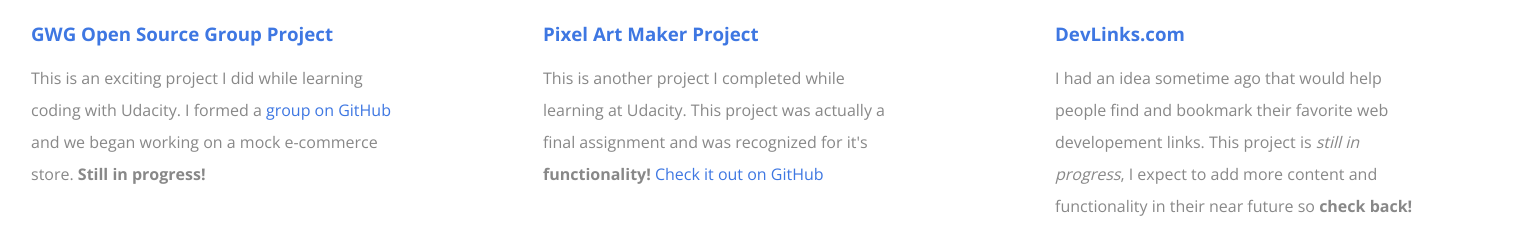
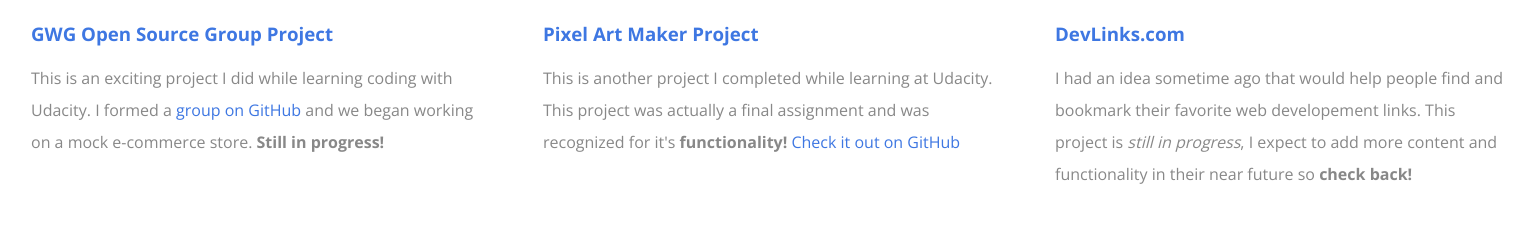
Before and after one commit to chrisvneal/udacity_portfolio-project, a website: page src/index.html in a window 1536 px wide. Shown: the part 1015-1250 px from the top of the page. Drawn offline with nearby package versions, Linux system fonts and the light colour scheme; files that its build step writes are made by us from their sources; files whose address does not match are found by name.

Commit message:
Changed figcaption width on large screens

```diff
--- a/src/scss/partials/_media_queries.scss
+++ b/src/scss/partials/_media_queries.scss
@@ -84,4 +84,8 @@
       min-width: $good-pic-width;
     }
   }
+
+  .featured-projects__caption p {
+    width: 100%;
+  }
 }
```
Also changed, not shown: dist/css/styles.css, 1 other file.
